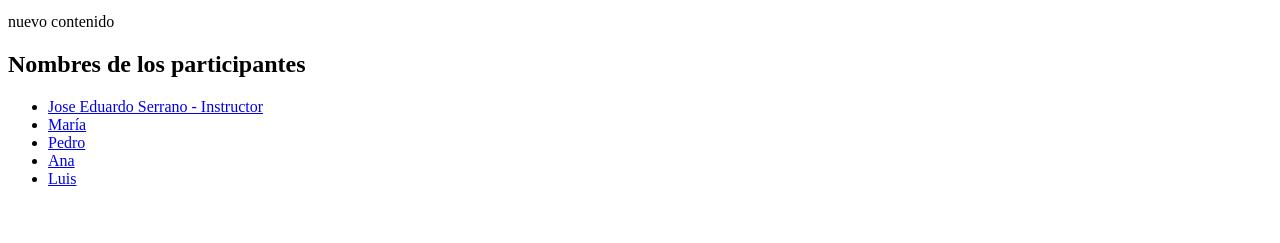
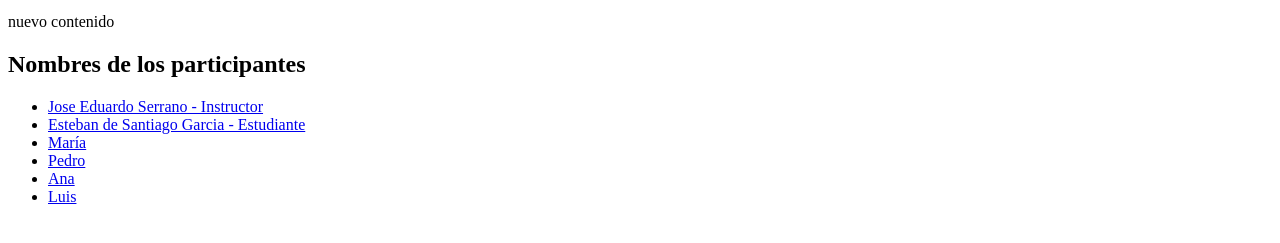
Before and after one commit to TRSF-Zacatecas/Primavera2023, a plain HTML site: page Index.html in a window 1280 px wide. Shown: the part 119-362 px from the top of the page. Drawn offline with Linux system fonts and the light colour scheme.

Commit message:
segundo commit

```diff
--- a/Index.html
+++ b/Index.html
@@ -11,6 +11,7 @@
 	<h2>Nombres de los participantes</h2>
 	<ul>
 		<li><a href="jesd.html">Jose Eduardo Serrano - Instructor</a></li>
+		<li><a href="esg.html">Esteban de Santiago Garcia - Estudiante</a></li>
 		<li><a href="https://ejemplo.com/maria">María</a></li>
 		<li><a href="https://ejemplo.com/pedro">Pedro</a></li>
 		<li><a href="https://ejemplo.com/ana">Ana</a></li>
```
